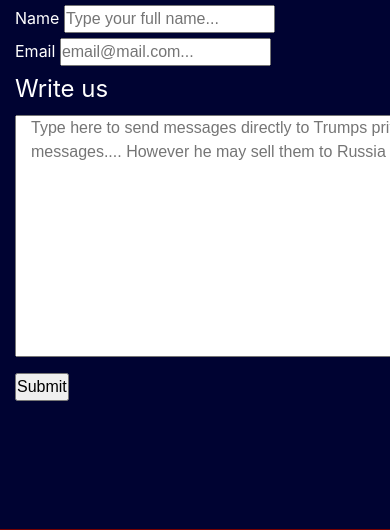
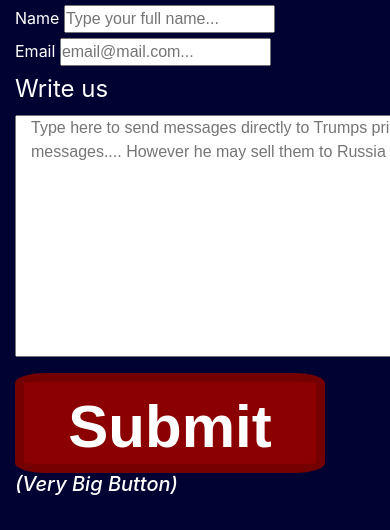
Before and after one commit to ball0178/bootstrap-site, a plain HTML site: page contact.html in a window 390 px wide. Shown: the part 516-1046 px from the top of the page. Drawn offline with nearby package versions, Linux system fonts and the light colour scheme; a script that the page names is missing.

Commit message:
adding very big button

```diff
--- a/contact.html
+++ b/contact.html
@@ -88,6 +88,7 @@
 
 		            <div>
 		                <button class="button">Submit</button>
+		                <h5 class="bigbutton">(Very Big Button)</h5>
 		            </div>
 		        </fieldset>
 		    </form>
--- a/css/main.css
+++ b/css/main.css
@@ -160,7 +160,22 @@ footer{
     color: white;
 }
 .button{
+    color:white;
+    background-color: darkred;
     margin-top: 1rem;
+    width: 1110px;
+    height: 500px;
+    font-size: 100;
+    font-weight: bolder;
+    border-radius: 25%;
+    border-top: 1.5rem solid #750001;
+    border-bottom: 1.5rem solid #750001;
+    border-right: 1.5rem solid #750001;
+    border-left: 1.5rem solid #750001;
+}
+
+.bigbutton{
+    font-style: italic;
 }
 
 #logo{
@@ -214,9 +229,37 @@ footer{
     margin-top: 0.5rem;
 
 }
+    .button{
+    color:white;
+    background-color: darkred;
+    margin-top: 1rem;
+    width: 910px;
+    height: 400px;
+    font-size: 90;
+    font-weight: bolder;
+    border-radius: 20%;
+    border-top: 1.2rem solid #750001;
+    border-bottom: 1.2rem solid #750001;
+    border-right: 1.2rem solid #750001;
+    border-left: 1.2rem solid #750001;
+}
 }
 
 @media screen and (max-width: 1250px){
+        .button{
+    color:white;
+    background-color: darkred;
+    margin-top: 1rem;
+    width: 710px;
+    height: 300px;
+    font-size: 80;
+    font-weight: bolder;
+    border-radius: 15%;
+    border-top: 1.0rem solid #750001;
+    border-bottom: 1.0rem solid #750001;
+    border-right: 1.0rem solid #750001;
+    border-left: 1.0rem solid #750001;
+}
     .nav-link{
     margin-left: 2.9rem;
     margin-right: 2.9rem;
@@ -256,6 +299,20 @@ footer{
 
 
 @media screen and (max-width: 900px){
+    .button{
+    color:white;
+    background-color: darkred;
+    margin-top: 1rem;
+    width: 510px;
+    height: 200px;
+    font-size: 70;
+    font-weight: bolder;
+    border-radius: 15%;
+    border-top: 0.8rem solid #750001;
+    border-bottom: 0.8rem solid #750001;
+    border-right: 0.8rem solid #750001;
+    border-left: 0.8rem solid #750001;
+}
     .nav-link{
     margin-left: 0rem;
     margin-right: 0rem;
@@ -315,6 +372,21 @@ footer{
 
 
 @media screen and (max-width: 700px){
+    .button{
+    color:white;
+    background-color: darkred;
+    margin-top: 1rem;
+    width: 310px;
+    height: 100px;
+    font-size: 60;
+    font-weight: bolder;
+    border-radius: 10%;
+    border-top: 0.6rem solid #750001;
+    border-bottom: 0.6rem solid #750001;
+    border-right: 0.6rem solid #750001;
+    border-left: 0.6rem solid #750001;
+}
+
     .goofy-footer{
    margin-left: 10%;
 }
```
